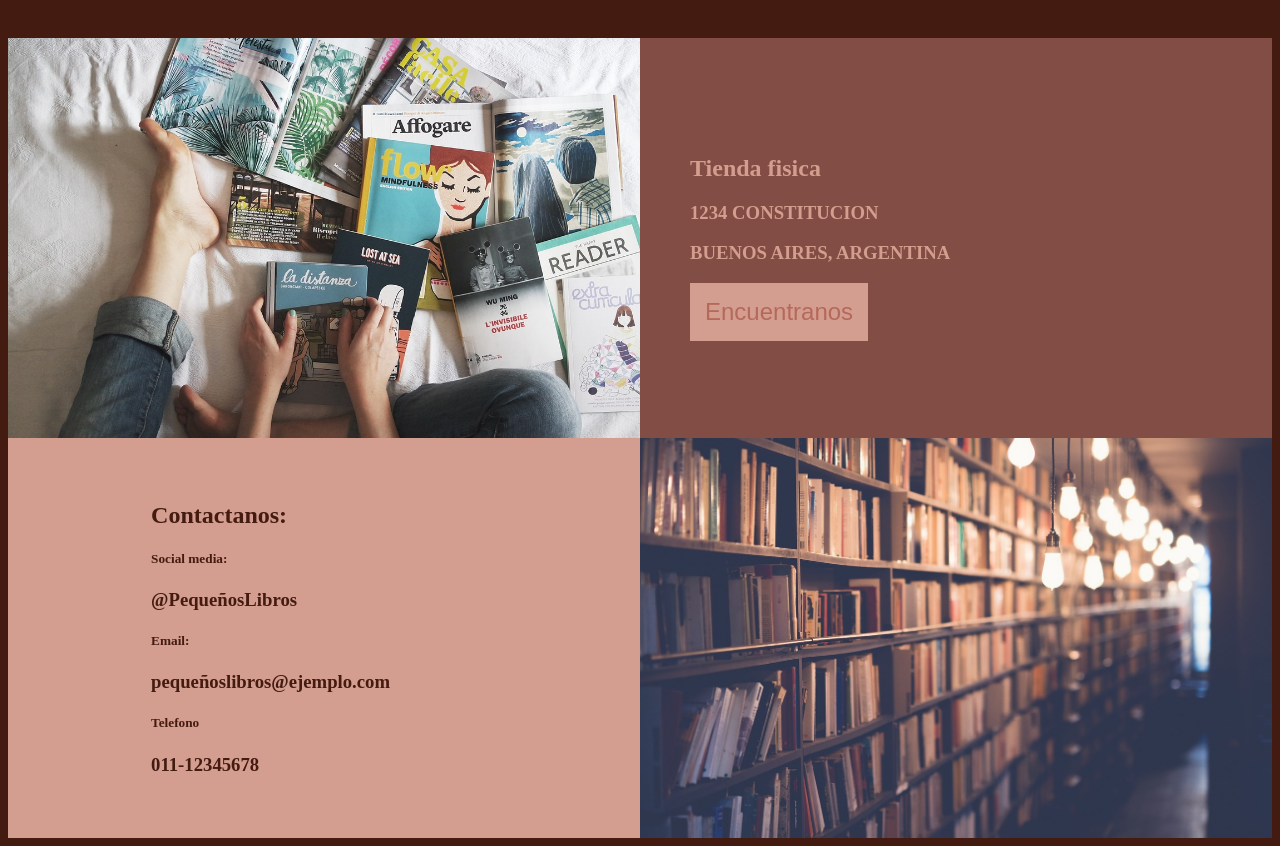
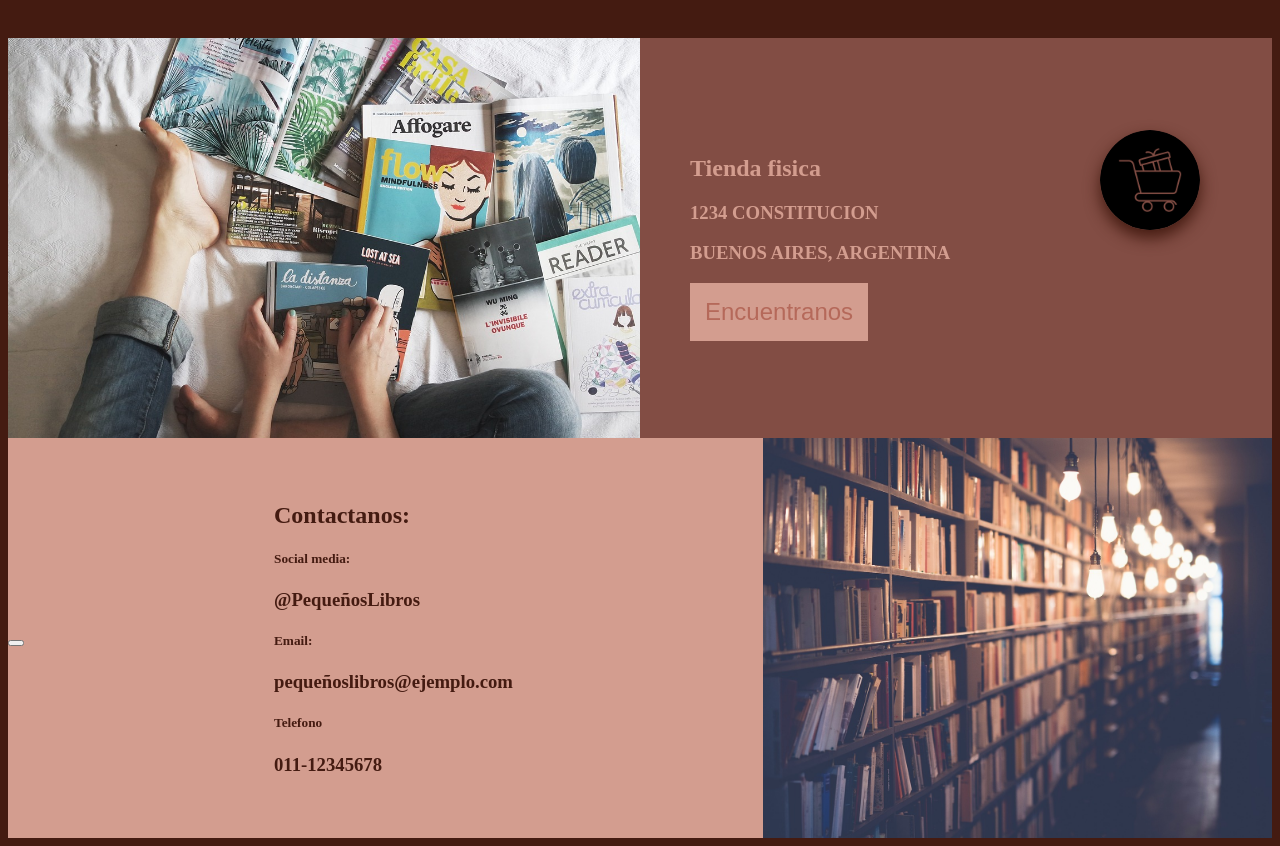
Before and after one commit to PerezEnrique/pequenos-libros-publico, a React (Vite) app in the folder littleBooksFrontend/: page / in a window 1280 px wide. Shown: the part 522-1368 px from the top of the page. Built offline with nearby package versions, Linux system fonts and the light colour scheme.

Commit message:
logo carrito y ubicacion en el mapa

```diff
--- a/littleBooksFrontend/src/components/statiContent.jsx
+++ b/littleBooksFrontend/src/components/statiContent.jsx
@@ -1,19 +1,35 @@
 import React, { useState } from 'react';
 import libros_cama from '../assets/libros_en_cama.jpeg';
 import libreria from '../assets/bibloteca_tenue.jpeg';
+import cart from '../assets/cart.png';
+import mapa from '../assets/mapa.jpg';
 import '../styles/home.css';
 
 //este componente es el estatico de la pagina, el unico cambio es la variocion de una imagen al mapa de ubicacion.
+
 const StatiContent = () => {
+
+    const [imagen,setImagen] = useState(libros_cama);
+
+    const verMapa = () => {
+        setImagen (imagen === libros_cama ? mapa : libros_cama);
+
+    };
+
+    const verCarrito = () => {
+
+    };
+
+
     return (
         <div className="content-container">
             <div className="content-block">
-                <img src={libros_cama} alt="Imagen de libros sobre una cama" className="content-image" />
+                <img src={imagen} alt="Imagen" className="content-image" />
                 <div className='context_text'>
                     <h2 >Tienda fisica</h2>
                     <h3 >1234 CONSTITUCION</h3>
                     <h3 >BUENOS AIRES, ARGENTINA</h3>
-                    <button className='location_button'>
+                    <button className='location_button' onClick={verMapa}>
                         Encuentranos
                     </button>
                 </div>
@@ -35,6 +51,11 @@ const StatiContent = () => {
                             <h3>011-12345678</h3>
                         </div>
                 </div>
+                <div>
+                    <button type='button' onClick={verCarrito}>
+                            <img src={cart} alt="Carrito de compras" className='logoCarrito' />
+                    </button>
+                </div>
             </div>
         </div>
 
--- a/littleBooksFrontend/src/styles/home.css
+++ b/littleBooksFrontend/src/styles/home.css
@@ -167,6 +167,24 @@ color:var(--luz_1);
   color: var(--luz_1);
 }
 
+.logoCarrito {
+  height: 100px;
+  object-fit: cover;
+  transition: transform 0.3s ease, box-shadow 0.3s ease;
+  position: fixed;
+  bottom: 3rem;
+  right: 5rem;
+  z-index: 999;
+  box-shadow: 0px 8px 16px var(--fondo_1);
+  border-radius: 50%;
+}
+
+.logoCarrito:hover {
+  transform: scale(1.05);
+  box-shadow: 5px 13px 21px var(--fondo_1);
+}
+
+
 /*estilo para componente dinamico*/
 
 .dinamic-content {
@@ -254,6 +272,8 @@ color:var(--luz_1);
 
 
 
+
+
 /* pantallas pequeñas */
 @media (max-width: 768px) {
 
```
Also changed, not shown: littleBooksFrontend/src/assets/cart.png (added), littleBooksFrontend/src/assets/mapa.jpg (renamed from littleBooksFrontend/src/assets/Captura de pantalla_13-1-2025_162429_www.urbanocotidiano.jpg).
